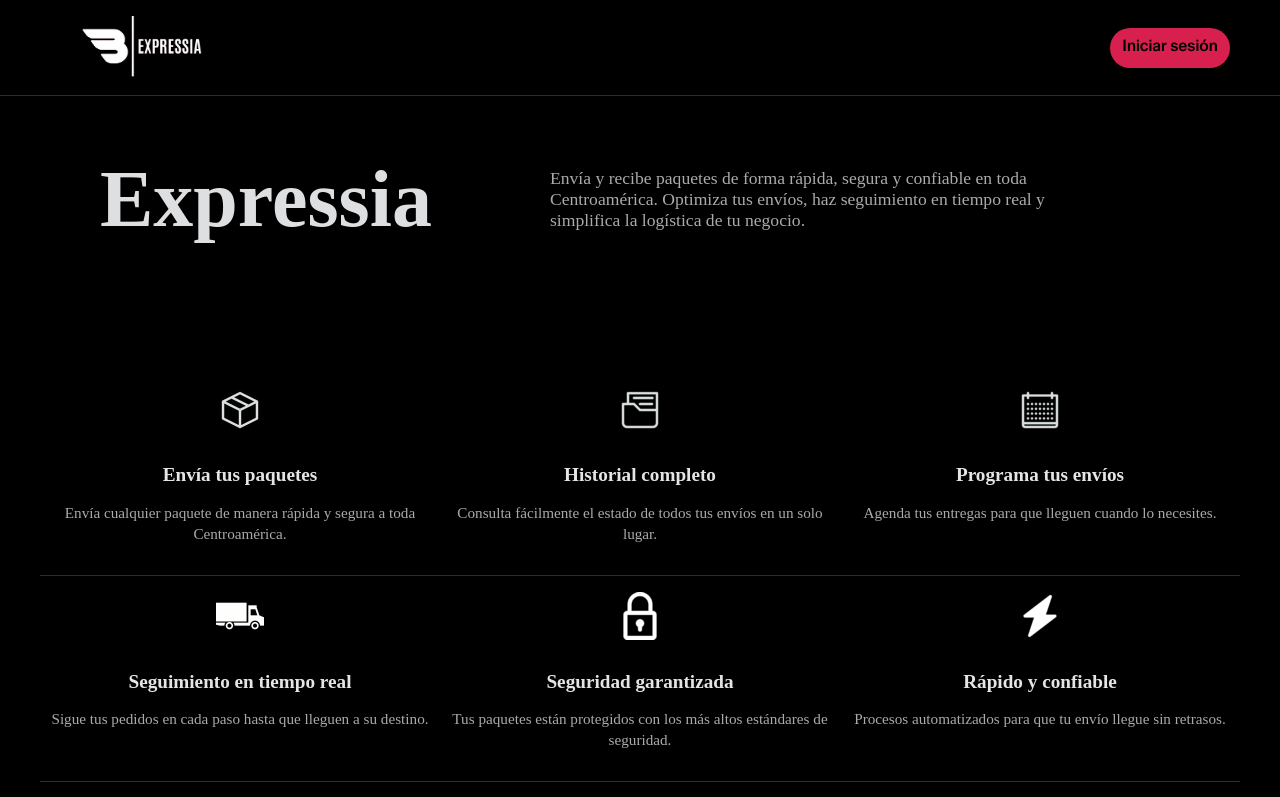
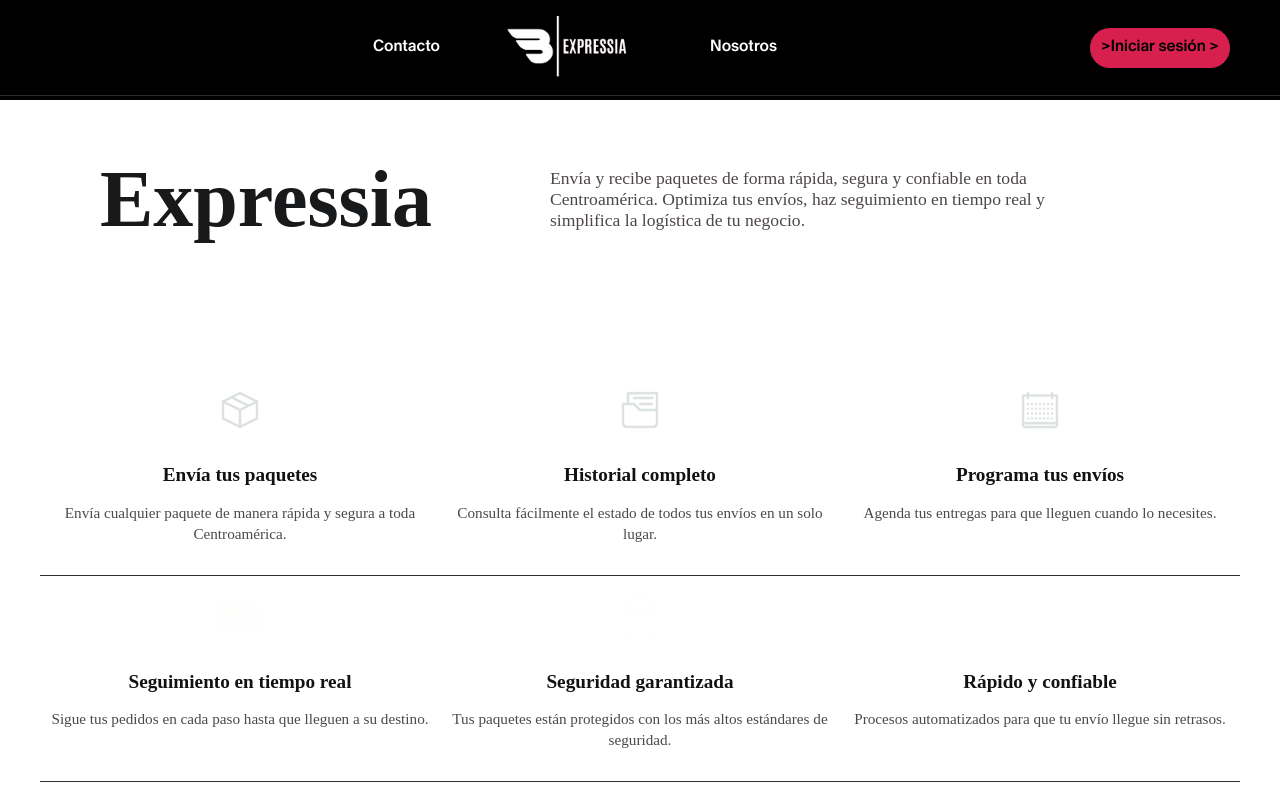
Before and after one commit to NivekSE02/Expressia, a React (Create React App) app: page / in a window 1280 px wide. Shown: the top 797 px of the page. Built offline with nearby package versions, Linux system fonts and the light colour scheme.

Commit message:
Nuevo color

```diff
--- a/src/App.css
+++ b/src/App.css
@@ -48,3 +48,24 @@
 body {
   font-family: "SanaSans", sans-serif;
 }
+
+
+/* Entrada */
+.slide-right-in {
+  animation: slide-right-in 0.3s cubic-bezier(0.250, 0.460, 0.450, 0.940) forwards;
+}
+
+@keyframes slide-right-in {
+  0% { transform: translateX(-10px); opacity: 0; }
+  100% { transform: translateX(0); opacity: 1; }
+}
+
+/* Salida */
+.slide-right-out {
+  animation: slide-right-out 0.3s cubic-bezier(0.250, 0.460, 0.450, 0.940) forwards;
+}
+
+@keyframes slide-right-out {
+  0% { transform: translateX(0); opacity: 1; }
+  100% { transform: translateX(-10px); opacity: 0; }
+}
--- a/src/Header.js
+++ b/src/Header.js
@@ -5,9 +5,78 @@ export default function Header() {
   return (
     <header style={styles.header}>
 
-      <img src={logo} style={styles.logoImage} alt="Logo" />
-      <button style={styles.button}>Iniciar sesión</button>
-    </header>
+  <div style={styles.centerMenu}>
+   <button
+  style={styles.butto}
+  onMouseEnter={(e) => {
+    const arrow = e.currentTarget.firstChild;
+    arrow.classList.remove("slide-right-out");
+    arrow.classList.add("slide-right-in");
+  }}
+  onMouseLeave={(e) => {
+    const arrow = e.currentTarget.firstChild;
+    arrow.classList.remove("slide-right-in");
+    arrow.classList.add("slide-right-out");
+  }}
+>
+  <span style={styles.arrow}>{">"}</span>Contacto
+</button>
+
+    <img src={logo} style={styles.logoImage} alt="Logo" />
+
+
+     <button
+  style={styles.butto}
+  onMouseEnter={(e) => {
+    const arrow = e.currentTarget.firstChild;
+    arrow.classList.remove("slide-right-out");
+    arrow.classList.add("slide-right-in");
+  }}
+  onMouseLeave={(e) => {
+    const arrow = e.currentTarget.firstChild;
+    arrow.classList.remove("slide-right-in");
+    arrow.classList.add("slide-right-out");
+  }}
+>
+  <span style={styles.arrow}>{">"}</span>Nosotros
+</button>
+  </div>
+<button
+  style={styles.button}
+  onMouseEnter={(e) => {
+    const leftArrow = e.currentTarget.querySelector(".left-arrow");
+    const rightArrow = e.currentTarget.querySelector(".right-arrow");
+
+    // Mostrar > izquierdo
+    leftArrow.style.display = "inline-block";
+    leftArrow.classList.remove("slide-right-out");
+    leftArrow.classList.add("slide-right-in");
+
+    // Ocultar > derecho
+    rightArrow.classList.remove("slide-right-in");
+    rightArrow.classList.add("slide-right-out");
+  }}
+  onMouseLeave={(e) => {
+    const leftArrow = e.currentTarget.querySelector(".left-arrow");
+    const rightArrow = e.currentTarget.querySelector(".right-arrow");
+
+    // Ocultar > izquierdo
+    leftArrow.classList.remove("slide-right-in");
+    leftArrow.classList.add("slide-right-out");
+
+    // Mostrar > derecho
+    rightArrow.classList.remove("slide-right-out");
+    rightArrow.classList.add("slide-right-in");
+  }}
+>
+  <span className="left-arrow" style={styles.sideArrow}>{">"}</span>
+  Iniciar sesión
+  <span className="right-arrow" style={styles.sideArrow}>{"  >"}</span>
+</button>
+
+
+</header>
+
   );
 }
 
@@ -20,6 +89,7 @@ const styles = {
 
   },
   header: {
+    justifyContent: "space-between",
     display: "flex",
     justifyContent: "space-between",
     alignItems: "center",
@@ -34,9 +104,27 @@ const styles = {
     boxSizing: "border-box", // <- para que quede encima del resto del contenido
   },
 
+  butto: {
+    backgroundColor: "transparent",
+    color: "white",
+    border: "none",
+    cursor: "pointer",
+    fontFamily: "SanaSans",
+    fontWeight: 600,
+    fontSize: 16,
+    borderRadius: 0,
+    padding: 15, // opcional, para que no se note espacio extra
+    gap: "15px", // espacio entre ">" y texto
+  },
+  arrow: {
+  display: "inline-block", // necesario para transform
+  opacity: 0,              // inicialmente invisible
+  transition: "all 0.3s ease",
+  width: "10px",           // evita que empuje texto al aparecer
+},
   button: {
     height  : 40,
-    width: 120,
+    width: 140,
     backgroundColor: "#d7204eff",
     color: "Black",
     border: "none",
@@ -46,4 +134,10 @@ const styles = {
     fontSize: 16,
     borderRadius: 9999999,
   },
+  centerMenu: {
+  display: "flex",
+  alignItems: "center",
+  gap: "20px",
+  margin: "0 auto", // centra todo el contenido del medio
+}
 };
--- a/src/Principal.js
+++ b/src/Principal.js
@@ -39,7 +39,7 @@ export default function Home() {
   }
 
   return (
-    <div style={{ fontFamily: 'SanaSans-Variable', background: '#000', minHeight: '100vh', color: '#dfd5d5ff' }}>
+    <div style={{ fontFamily: 'SanaSans-Variable', background: '#ffffffff', minHeight: '100vh', color: '#000000ff' }}>
   <Header />
 
   {/* Sección del título y párrafo */}
@@ -52,7 +52,7 @@ export default function Home() {
     marginRight: '50px',
   }}>
     <h1 className="tracking-in-expand" style={{
-  color: '#dddfe1ff',
+  color: '#17191aff',
   fontWeight: 700,
   fontSize: '5rem',
   paddingLeft: '50px',
@@ -60,7 +60,7 @@ export default function Home() {
   Expressia
 </h1>
     <p style={{
-      color: '#aaa',
+      color: '#4d4646ff',
       fontSize: '1.1rem',
       maxWidth: '500px',
       margin: 0,
@@ -95,8 +95,8 @@ export default function Home() {
 
 </div>
 
-    <h3 style={{ fontSize: '1.2rem', marginBottom: '0.5rem', color: '#e5e5e5ff' }}>{item.title}</h3>
-    <p style={{ fontSize: '0.95rem', lineHeight: 1.4, color: '#aaa' }}>{item.desc}</p>
+    <h3 style={{ fontSize: '1.2rem', marginBottom: '0.5rem', color: '#131212ff' }}>{item.title}</h3>
+    <p style={{ fontSize: '0.95rem', lineHeight: 1.4, color: '#4b4949ff' }}>{item.desc}</p>
   </div>
 ))}
         </div>
```
